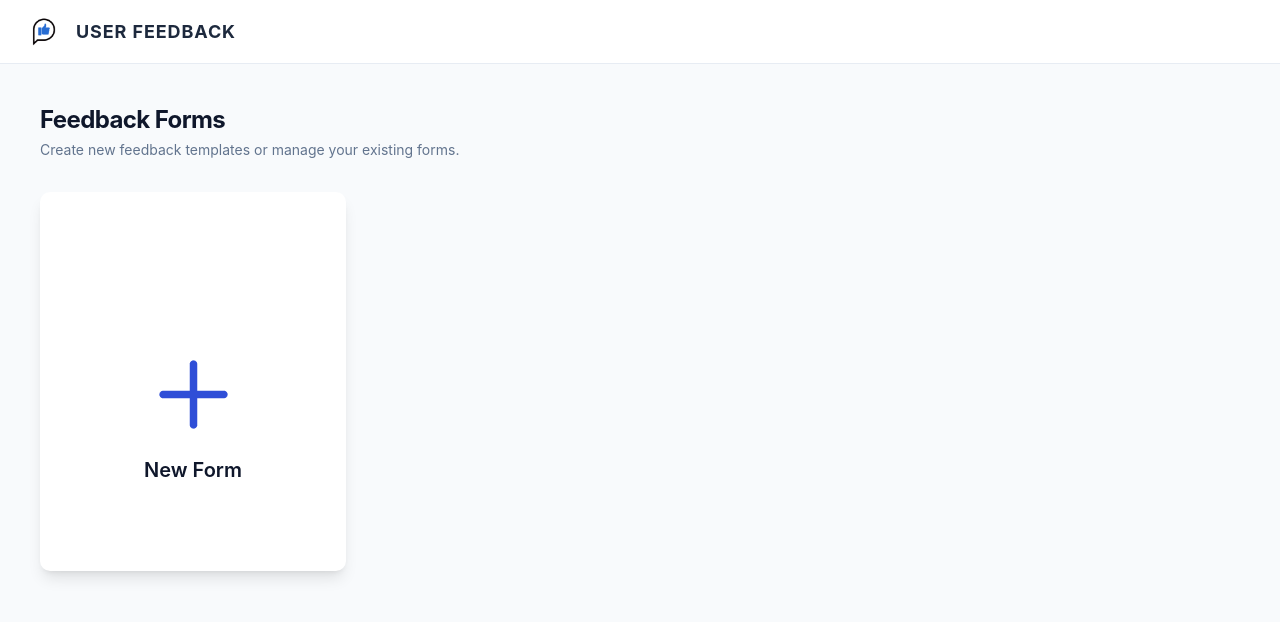
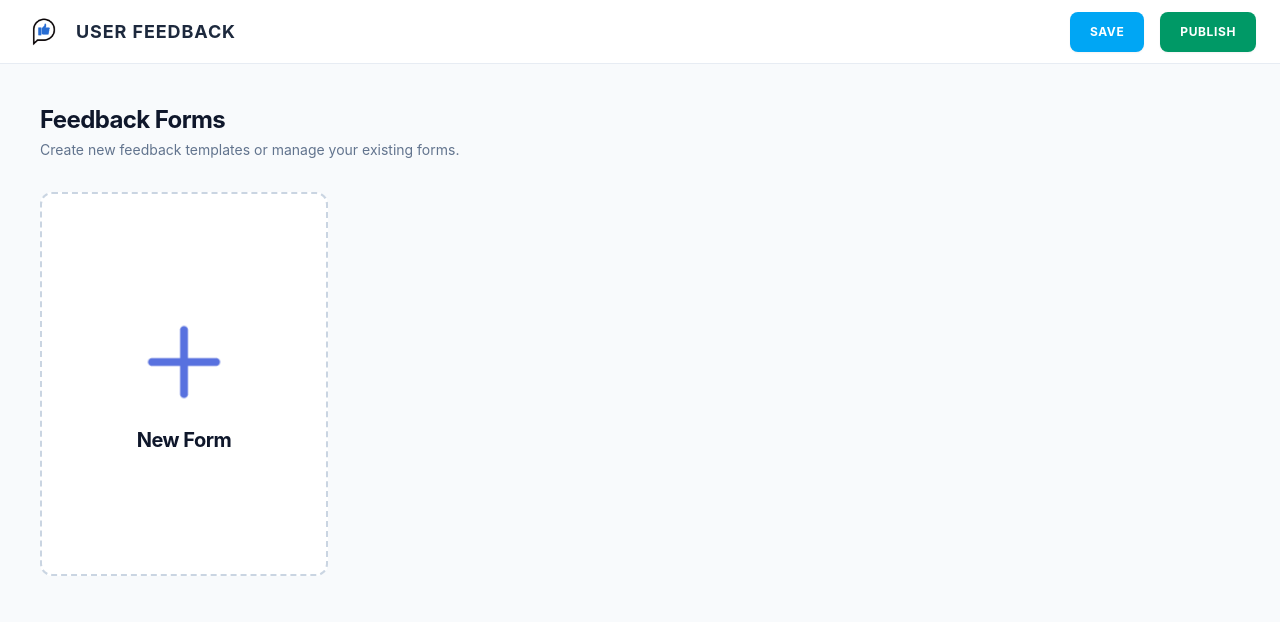
Before and after one commit to shisuime/Feedback-Form-Generator, a React (Vite) app: page / in a window 1280 px wide. Shown: the top 622 px of the page. Built offline with nearby package versions, Linux system fonts and the light colour scheme.

Commit message:
independent form opening

```diff
--- a/src/components/CreateFeedbackPopUp/CreateFeedbackPopUp.jsx
+++ /dev/null
@@ -1,66 +0,0 @@
-import useAppStore from "../../store/appStore"
-import { useNavigate } from "react-router-dom";
-import { useState } from "react";
-import GenericInput from "../../common/GenericInput/GenericInput"
-
-const CreateFeedbackPopUp = () => {
-  const [nameValue, setNameValue] = useState("");
-  const navigate = useNavigate();
-
-const setFormName=useAppStore(state=>state.setFormName)
-const modalStateHandler=useAppStore(state=>state.modalStateHandler)
-const setSaveAndpublishBtnState=useAppStore(state=>state.setSaveAndpublishBtnState)
-
-  const createButtonHandler = () => {
-    if (nameValue.trim() === "") return;
-
-    setFormName(nameValue);
-    modalStateHandler();
-    setSaveAndpublishBtnState(true);
-    navigate("/formGeneration");
-  };
-
-  const cancelButtonHandler = () => {
-    setNameValue("");
-    modalStateHandler();
-  };
-
-  return (
-    <div className="h-42.5 w-100 bg-white rounded-lg shadow-xl flex flex-col justify-center gap-2.5 px-5">
-
-      {/* Title */}
-      <div className="text-black font-semibold text-2xl">
-        Create Feedback Form
-      </div>
-
-      {/* Input */}
-      <GenericInput
-        type="text"
-        name="name"
-        value={nameValue}
-        onChange={(e) => setNameValue(e.target.value)}
-        placeholder="Your Form Name"
-        className="type1"
-      />
-
-      {/* Buttons */}
-      <div className="flex justify-end gap-5">
-        <button
-          className="bg-white font-extrabold text-base cursor-pointer text-[#147051]"
-          onClick={createButtonHandler}
-        >
-          CREATE
-        </button>
-
-        <button
-          className="bg-white font-extrabold text-base cursor-pointer text-[#A5A5A5]"
-          onClick={cancelButtonHandler}
-        >
-          CANCEL
-        </button>
-      </div>
-    </div>
-  );
-};
-
-export default CreateFeedbackPopUp;
--- a/src/components/CreateForm/CreateForm.jsx
+++ /dev/null
@@ -1,25 +0,0 @@
-import Plus from "../../assets/Plus.png";
-import useAppStore from "../../store/appStore";
-
-
-const CreateForm = () => {
-  const modalStateHandler = useAppStore((state) => state.modalStateHandler);
-
-  return (
-    <div
-      onClick={modalStateHandler}
-      className="h-94.75 w-76.5 flex flex-col items-center justify-center rounded-[10px] shadow-lg bg-white cursor-pointer"
-    >
-      <img
-        src={Plus}
-        alt="none"
-        className="h-22.75 w-22.75 mt-17.5"
-      />
-      <h1 className="text-xl font-semibold mt-4">
-        New Form
-      </h1>
-    </div>
-  );
-};
-
-export default CreateForm;
--- /dev/null
+++ b/src/components/CreateFormIconCard/CreateFormIconCard.jsx
@@ -0,0 +1,30 @@
+import Plus from "../../assets/Plus.png";
+import useAppStore from "../../store/appStore";
+
+const CreateFormIconCard = () => {
+  // Use the exact state handler from your store
+  const modalStateHandler = useAppStore((state) => state.modalStateHandler);
+
+  return (
+    <div
+      onClick={modalStateHandler}
+      className="h-96 w-72 flex flex-col items-center justify-center rounded-xl border-2 border-dashed border-slate-300 bg-white hover:border-blue-500 hover:bg-blue-50/30 transition-all duration-200 cursor-pointer group shrink-0"
+    >
+      {/* Icon wrapper matching the smooth micro-interactions */}
+      <div className="transform group-hover:scale-105 transition-transform duration-200">
+        <img
+          src={Plus}
+          alt="Create Form Icon"
+          className="h-24 w-24 object-contain opacity-80 group-hover:opacity-100 transition-opacity duration-200"
+        />
+      </div>
+
+      {/* Styled exactly like the FormsPanel headings */}
+      <span className="text-xl font-bold text-slate-900 tracking-tight mt-4 group-hover:text-blue-600 transition-colors duration-200">
+        New Form
+      </span>
+    </div>
+  );
+};
+
+export default CreateFormIconCard;
--- /dev/null
+++ b/src/components/CreateFormPopUp/CreateFormPopUp.jsx
@@ -0,0 +1,72 @@
+import useAppStore from "../../store/appStore";
+import { useNavigate } from "react-router-dom";
+import { useState } from "react";
+import GenericInput from "../../common/GenericInput/GenericInput";
+
+const CreateFormPopUp = () => {
+  const [nameValue, setNameValue] = useState("");
+  const navigate = useNavigate();
+
+  // Store variables
+  const initialiseForm = useAppStore((state) => state.initialiseForm);
+  const modalStateHandler = useAppStore((state) => state.modalStateHandler);
+  const setSaveAndpublishBtnState = useAppStore((state) => state.setSaveAndpublishBtnState);
+
+  const createButtonHandler = () => {
+    if (nameValue.trim() === "") return;
+    const uniqueId = "form_" + Date.now();
+    initialiseForm(uniqueId, nameValue);
+    modalStateHandler();
+    setSaveAndpublishBtnState(true);
+    navigate(`/formGeneration/${uniqueId}`);
+  };
+
+  const cancelButtonHandler = () => {
+    setNameValue("");
+    modalStateHandler();
+  };
+
+  return (
+    <div className="w-full max-w-md bg-white rounded-xl shadow-xl border border-slate-100 p-6 flex flex-col gap-5">
+
+      {/* Title - Matched perfectly with FormsPanel layout fonts */}
+      <div>
+        <h2 className="text-2xl font-bold text-slate-900 tracking-tight">
+          Create Feedback Form
+        </h2>
+      </div>
+
+      {/* Input container wrapper */}
+      <div className="w-full">
+        <GenericInput
+          type="text"
+          name="name"
+          value={nameValue}
+          onChange={(e) => setNameValue(e.target.value)}
+          placeholder="Your Form Name"
+          className="type1 w-full"
+        />
+      </div>
+
+      {/* Action Buttons */}
+      <div className="flex justify-end items-center gap-4 pt-2">
+        <button
+          className="px-4 py-2 text-sm font-bold text-slate-500 hover:text-slate-800 rounded-lg hover:bg-slate-100 transition-colors duration-150 cursor-pointer"
+          onClick={cancelButtonHandler}
+        >
+          CANCEL
+        </button>
+
+        <button
+          className="px-4 py-2 text-sm font-bold text-emerald-700 bg-emerald-50 hover:bg-emerald-100/80 active:bg-emerald-100 rounded-lg transition-colors duration-150 cursor-pointer"
+          onClick={createButtonHandler}
+        >
+          CREATE
+        </button>
+      </div>
+
+    </div>
+  );
+};
+
+export default CreateFormPopUp;
--- a/src/components/FormGeneration/FormGeneration.jsx
+++ b/src/components/FormGeneration/FormGeneration.jsx
@@ -33,9 +33,9 @@ const FormGeneration = () => {
             <div className="p-5">
               <FieldConfig />
             </div>
-            {/* <div className="p-5">
+            <div className="p-5">
               <CategoryFields />
-            </div> */}
+            </div>
           </div>
         </aside>
 
--- a/src/components/FormsPanel/FormsPanel.jsx
+++ b/src/components/FormsPanel/FormsPanel.jsx
@@ -1,17 +1,27 @@
-import CreateFeedbackPopUp from "../CreateFeedbackPopUp/CreateFeedbackPopUp";
-import CreateForm from "../CreateForm/CreateForm";
+import CreateFormPopUp from "../CreateFormPopUp/CreateFormPopUp";
+import CreateFormIconCard from "../CreateFormIconCard/CreateFormIconCard";
 import Modal from "../../common/Modal/Modal";
+import useAppStore from "../../store/appStore";
+import { useNavigate } from "react-router-dom";
 
 const FormsPanel = () => {
+  const navigate = useNavigate();
+
+  const forms = useAppStore((state) => state.forms);
+
+  const handleFormCardClick = (uniqueId) =>{
+    navigate(`/formGeneration/${uniqueId}`);
+  }
+
   return (
     <>
       <Modal>
-        <CreateFeedbackPopUp />
+        <CreateFormPopUp />
       </Modal>
 
-      {/* Fills remaining screen space seamlessly with vertical scrolling enabled for a growing list of forms */}
-      <div className="flex-1 bg-slate-50 p-6 md:p-10 overflow-y-auto">
-        <div className="max-w-7xl mx-auto">
+      {/* Main Container */}
+      <div className="flex-1 bg-slate-50 p-6 md:p-10 overflow-y-auto min-h-screen">
+        <div className="max-w-7xl w-full mx-auto flex flex-col">
 
           {/* Dashboard Header Section */}
           <div className="mb-8">
@@ -21,9 +31,26 @@ const FormsPanel = () => {
             </p>
           </div>
 
-          {/* Form Cards Grid */}
-          <div className="flex flex-wrap gap-6 items-start">
-            <CreateForm />
+          {/* Horizontal Layout Grid */}
+          <div className="flex flex-row flex-wrap gap-6 items-start justify-start">
+
+            {/* 1. The Plus Button Component */}
+            <CreateFormIconCard />
+
+            {/* 2. Dynamically mapped Form Cards from Zustand */}
+            {Object.entries(forms).map(([id, formData]) => (
+              <div
+                key={id}
+                className="h-96 w-72 flex flex-col items-center justify-center rounded-xl border border-slate-200/60 shadow-sm bg-white hover:shadow-md hover:border-slate-300 transition-all duration-200 cursor-pointer text-slate-900 font-bold tracking-tight text-xl group shrink-0 p-6"
+              onClick={()=>handleFormCardClick(id)}
+              >
+                <div className="text-center group-hover:text-blue-600 transition-colors duration-200 wrap-break-word w-full">
+                  {formData.name}
+                </div>
+
+              </div>
+            ))}
+
           </div>
 
         </div>
--- a/src/components/TitleBar/TitleBar.jsx
+++ b/src/components/TitleBar/TitleBar.jsx
@@ -1,9 +1,9 @@
 import TitleIcon from "../../assets/Pasted image.png";
-import useAppStore from "../../store/appStore";
+// import useAppStore from "../../store/appStore";
 
 const TitleBar = () => {
   // Pull the value directly from the state
-  const saveAndpublishBtnState = useAppStore((state) => state.saveAndpublishBtnState);
+  // const saveAndpublishBtnState = useAppStore((state) => state.saveAndpublishBtnState);
 
   return (
     <div className="fixed top-0 left-0 w-full h-16 bg-white flex items-center justify-between border-b border-slate-200/80 px-4 md:px-6 z-50">
@@ -21,7 +21,7 @@ const TitleBar = () => {
       </div>
 
       {/* Right Section */}
-      {saveAndpublishBtnState && (
+      {/* {saveAndpublishBtnState && ( */}
         <div className="flex items-center gap-4">
           <button className="h-10 px-5 bg-sky-500 hover:bg-sky-600 active:scale-95 text-white text-xs font-bold uppercase tracking-wider rounded-lg shadow-xs hover:shadow-sm transition-all duration-150 cursor-pointer">
             Save
@@ -30,7 +30,7 @@ const TitleBar = () => {
             Publish
           </button>
         </div>
-      )}
+      {/* )} */}
     </div>
   );
 };
--- a/src/main.jsx
+++ b/src/main.jsx
@@ -18,7 +18,7 @@ const appRouter = createBrowserRouter([
         element: <FormsPanel />,// done styling for this and its children
       },
       {
-        path: "/formGeneration",
+        path: "/formGeneration/:id",
         element: <FormGeneration />,
       },
     ],
--- a/src/store/appStore.js
+++ b/src/store/appStore.js
@@ -2,6 +2,17 @@ import { create } from "zustand";
 import { devtools } from "zustand/middleware";
 
 const useAppStore = create(devtools((set) => ({
+  forms:{},
+  initialiseForm:(id,namePayload) => set((state)=>({
+    forms:{
+      ...state.forms,
+      [id]:{
+        name:namePayload
+      }
+
+    }
+  })),
+
   modalState: false,
   modalStateHandler: () => set((state) => ({ modalState: !state.modalState })),
 
```
